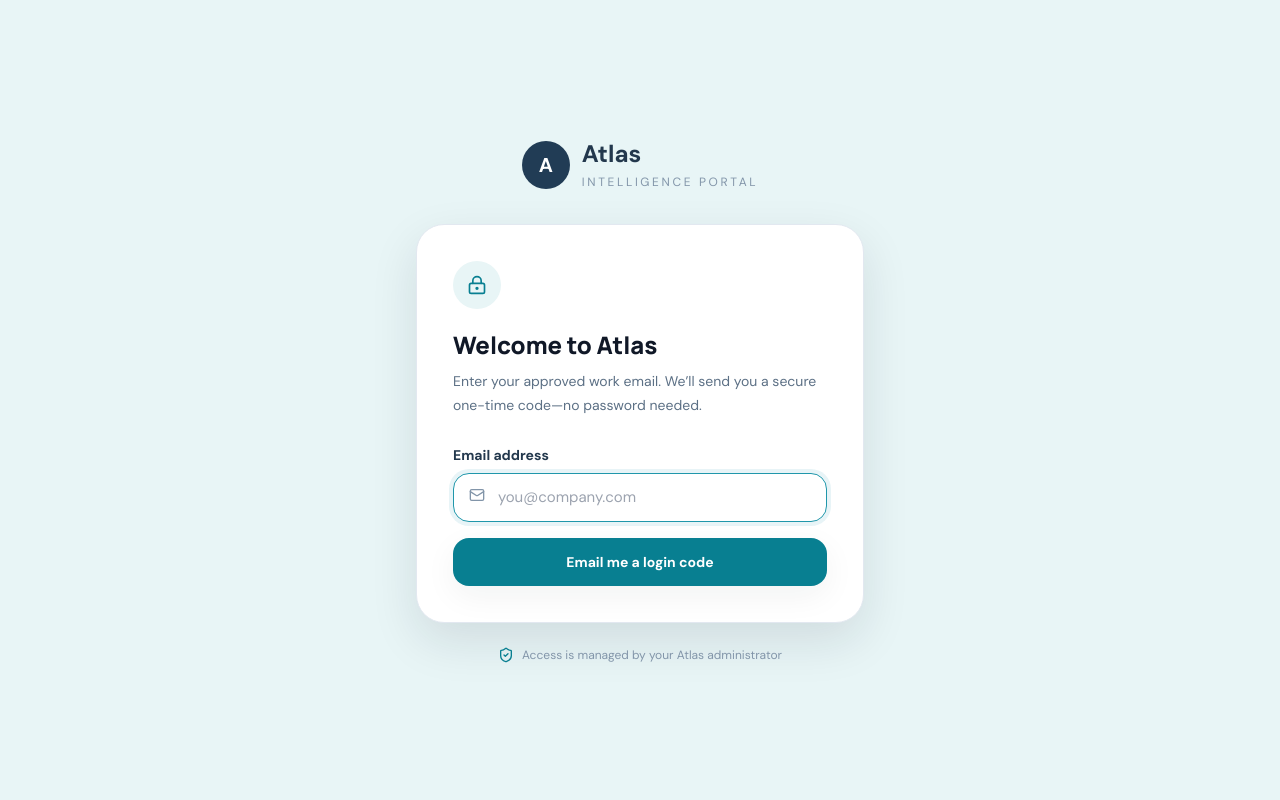
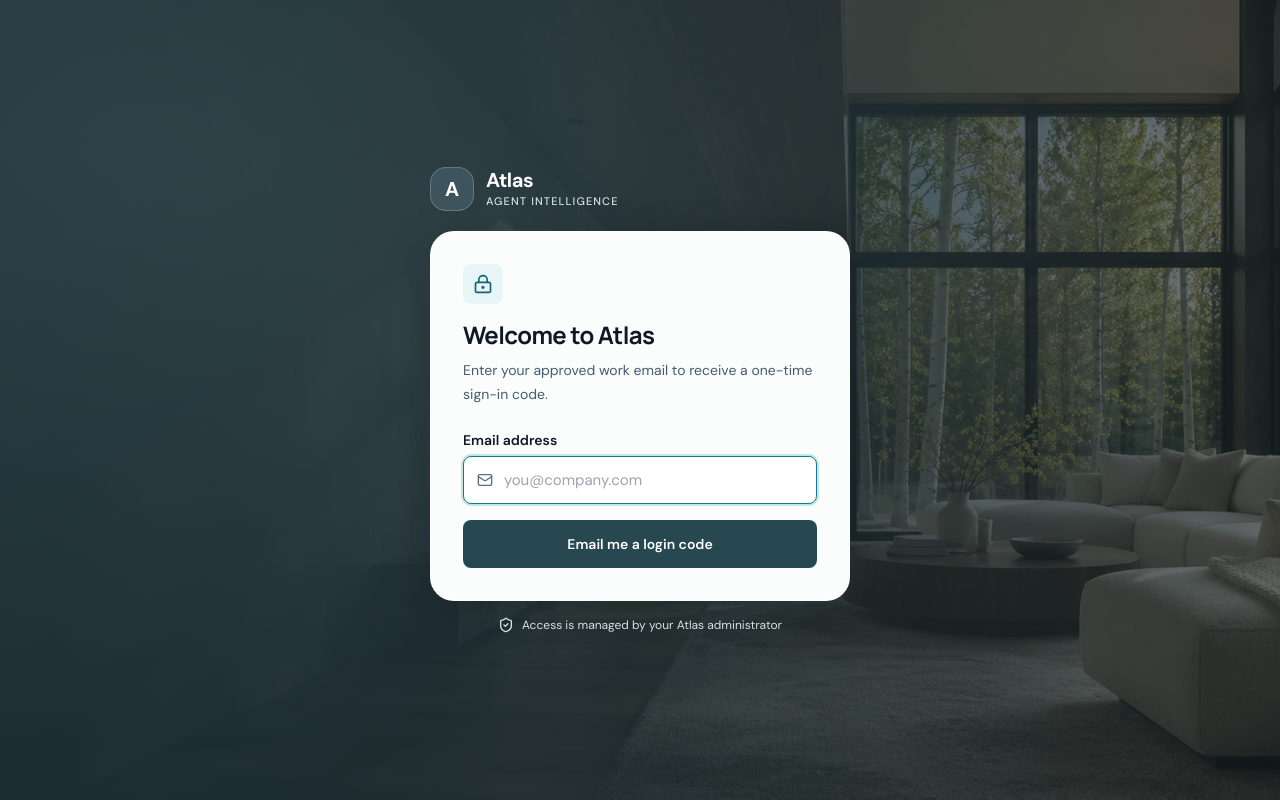
Before and after one commit to kunaal-gupta/Atlas-Portal-v1, a React (Vite) app in the folder frontend/: page / in a window 1280 px wide. Built offline with nearby package versions, Linux system fonts and the light colour scheme; no server answers.

Commit message:
Refine the Atlas login page styling

```diff
--- /dev/null
+++ b/frontend/src/components/auth/LoginPage.css
@@ -0,0 +1,28 @@
+.atlas-login {
+  position: relative;
+  isolation: isolate;
+  background-color: #1b2b30;
+  background-image: radial-gradient(ellipse at 12% 18%, #3d565f 0, transparent 65%),
+    linear-gradient(135deg, #23383f, #182428);
+}
+
+.atlas-login::before {
+  position: absolute;
+  z-index: -1;
+  inset: 0;
+  background: linear-gradient(90deg, #1b2b30 4%, rgb(27 43 48 / 80%) 44%, rgb(27 43 48 / 22%) 100%),
+    url('/images/atlas-architecture.webp') center 52% / cover no-repeat;
+  content: '';
+  opacity: 0.48;
+  pointer-events: none;
+}
+
+.atlas-login-card {
+  box-shadow: 0 18px 48px rgb(5 16 20 / 26%);
+}
+
+@media (max-width: 639px) {
+  .atlas-login::before {
+    opacity: 0.22;
+  }
+}
--- a/frontend/src/components/auth/LoginPage.tsx
+++ b/frontend/src/components/auth/LoginPage.tsx
@@ -1,5 +1,6 @@
 import { ArrowLeft, KeyRound, LoaderCircle, LockKeyhole, Mail, ShieldCheck } from 'lucide-react';
-import { useState } from 'react';
+import { useState, type FormEvent } from 'react';
+import './LoginPage.css';
 import { requestLoginCode, verifyLoginCode, type PortalUser } from '../../api/auth';
 
 export default function LoginPage({ onLogin }: { onLogin: (user: PortalUser) => void }) {
@@ -9,13 +10,13 @@ export default function LoginPage({ onLogin }: { onLogin: (user: PortalUser) =>
   const [busy, setBusy] = useState(false);
   const [error, setError] = useState('');
 
-  async function send(event: React.FormEvent) {
+  async function send(event: FormEvent<HTMLFormElement>) {
     event.preventDefault(); setBusy(true); setError('');
     try { await requestLoginCode(email); setStep('code'); }
     catch (reason) { setError(reason instanceof Error ? reason.message : 'Unable to send a code.'); }
     finally { setBusy(false); }
   }
-  async function verify(event: React.FormEvent) {
+  async function verify(event: FormEvent<HTMLFormElement>) {
     event.preventDefault(); setBusy(true); setError('');
     try {
       const session = await verifyLoginCode(email, code);
@@ -24,21 +25,67 @@ export default function LoginPage({ onLogin }: { onLogin: (user: PortalUser) =>
     finally { setBusy(false); }
   }
 
-  return <main className="portal-background relative grid min-h-screen place-items-center overflow-hidden bg-indigo-50 px-5 py-12 text-slate-800 dark:bg-slate-950 dark:text-slate-100">
-    <div className="relative w-full max-w-md">
-      <div className="mb-8 flex items-center justify-center gap-3"><span className="grid h-12 w-12 place-items-center rounded-2xl bg-[#213c55] text-xl font-extrabold text-white dark:bg-indigo-950 dark:text-indigo-200">A</span><div><strong className="block text-2xl">Atlas</strong><small className="uppercase tracking-[.22em] text-slate-400">Intelligence portal</small></div></div>
-      <section className="rounded-[28px] border border-slate-200 bg-white p-7 text-slate-800 shadow-lg dark:border-slate-700 dark:bg-slate-900 dark:text-slate-100 sm:p-9">
-        <span className="grid h-12 w-12 place-items-center rounded-2xl bg-indigo-50 text-indigo-600 dark:bg-indigo-950 dark:text-indigo-300">{step === 'email' ? <LockKeyhole className="h-5 w-5" /> : <KeyRound className="h-5 w-5" />}</span>
-        <h1 className="mt-5 text-2xl font-extrabold">{step === 'email' ? 'Welcome to Atlas' : 'Check your inbox'}</h1>
-        <p className="mt-2 text-sm leading-6 text-slate-500">{step === 'email' ? 'Enter your approved work email. We’ll send you a secure one-time code—no password needed.' : <>Enter the six-digit code sent to <strong className="text-slate-700 dark:text-slate-200">{email}</strong>. It expires in 10 minutes.</>}</p>
-        <form onSubmit={step === 'email' ? send : verify} className="mt-7 space-y-4">
-          {step === 'email' ? <label className="block"><span className="mb-2 block text-sm font-bold">Email address</span><span className="relative block"><Mail className="absolute left-4 top-3.5 h-4 w-4 text-slate-400" /><input autoFocus required type="email" autoComplete="email" value={email} onChange={event => setEmail(event.target.value)} placeholder="you@company.com" className="w-full rounded-xl border border-slate-300 bg-white dark:border-slate-600 dark:bg-slate-800 py-3 pl-11 pr-4 outline-none focus:border-indigo-500 focus:ring-4 focus:ring-indigo-500/10" /></span></label> : <label className="block"><span className="mb-2 block text-sm font-bold">One-time code</span><input autoFocus required inputMode="numeric" autoComplete="one-time-code" pattern="[0-9]{6}" maxLength={6} value={code} onChange={event => setCode(event.target.value.replace(/\D/g, ''))} placeholder="000000" className="w-full rounded-xl border border-slate-300 bg-white dark:border-slate-600 dark:bg-slate-800 px-4 py-3 text-center font-mono text-2xl font-bold tracking-[.35em] outline-none focus:border-indigo-500 focus:ring-4 focus:ring-indigo-500/10" /></label>}
-          {error && <p role="alert" className="rounded-xl bg-slate-50 px-4 py-3 text-sm font-semibold text-slate-700">{error}</p>}
-          <button disabled={busy || (step === 'code' && code.length !== 6)} className="flex w-full items-center justify-center gap-2 rounded-xl bg-indigo-600 px-4 py-3.5 text-sm font-bold text-white shadow-sm transition focus-visible:outline focus-visible:outline-2 focus-visible:outline-offset-2 focus-visible:outline-indigo-500 hover:bg-indigo-700 disabled:opacity-60">{busy && <LoaderCircle className="h-4 w-4 animate-spin" />}{step === 'email' ? 'Email me a login code' : 'Sign in securely'}</button>
-          {step === 'code' && <button type="button" onClick={() => { setStep('email'); setCode(''); setError(''); }} className="flex w-full items-center justify-center gap-2 py-1 text-sm font-bold text-slate-500 hover:text-indigo-600"><ArrowLeft className="h-4 w-4" /> Use another email</button>}
-        </form>
-      </section>
-      <p className="mt-6 flex items-center justify-center gap-2 text-xs text-slate-400"><ShieldCheck className="h-4 w-4 text-indigo-600 dark:text-indigo-400" /> Access is managed by your Atlas administrator</p>
-    </div>
-  </main>;
+  const field = 'min-h-12 w-full rounded-lg border border-slate-300 bg-white outline-none transition focus:border-indigo-600 focus:ring-2 focus:ring-indigo-600/20 dark:border-slate-600 dark:bg-slate-950';
+  const isEmailStep = step === 'email';
+
+  return (
+    <main className="atlas-login grid min-h-dvh place-items-center px-4 py-8 text-slate-950 dark:text-slate-100 sm:px-6 sm:py-12">
+      <div className="relative w-full max-w-[420px]">
+        <div className="mb-5 flex items-center gap-3 text-white">
+          <span aria-hidden="true" className="grid h-11 w-11 place-items-center rounded-xl border border-white/20 bg-[#3e545c] text-xl font-bold">A</span>
+          <div>
+            <strong className="block text-xl leading-tight tracking-tight">Atlas</strong>
+            <span className="block text-[11px] font-medium uppercase tracking-widest text-[#d4e0e2]">Agent Intelligence</span>
+          </div>
+        </div>
+
+        <section aria-labelledby="login-title" className="atlas-login-card rounded-2xl border border-white/60 bg-[#fbfcfc] p-6 dark:border-slate-700 dark:bg-slate-900 sm:p-8">
+          <span aria-hidden="true" className="grid h-10 w-10 place-items-center rounded-lg bg-indigo-50 text-indigo-700 dark:bg-indigo-950 dark:text-indigo-300">
+            {isEmailStep ? <LockKeyhole className="h-5 w-5" /> : <KeyRound className="h-5 w-5" />}
+          </span>
+          <h1 id="login-title" className="mt-4 text-2xl font-bold leading-tight tracking-tight">
+            {isEmailStep ? 'Welcome to Atlas' : 'Check your inbox'}
+          </h1>
+          <p className="mt-2 break-words text-sm leading-6 text-slate-600 dark:text-slate-300">
+            {isEmailStep ? 'Enter your approved work email to receive a one-time sign-in code.'
+              : <>Enter the six-digit code sent to <strong className="text-slate-900 dark:text-white">{email}</strong>. It expires in 10 minutes.</>}
+          </p>
+
+          <form onSubmit={isEmailStep ? send : verify} aria-busy={busy} className="mt-6 space-y-4">
+            {isEmailStep ? (
+              <label className="block">
+                <span className="mb-1.5 block text-sm font-semibold">Email address</span>
+                <span className="relative block">
+                  <Mail aria-hidden="true" className="pointer-events-none absolute left-3.5 top-4 h-4 w-4 text-slate-500" />
+                  <input key="email" autoFocus required type="email" autoComplete="email" value={email}
+                    onChange={event => setEmail(event.target.value)} placeholder="you@company.com" className={`${field} pl-10 pr-3`} />
+                </span>
+              </label>
+            ) : (
+              <label className="block">
+                <span className="mb-1.5 block text-sm font-semibold">One-time code</span>
+                <input key="code" autoFocus required inputMode="numeric" autoComplete="one-time-code" pattern="[0-9]{6}" maxLength={6} value={code}
+                  onChange={event => setCode(event.target.value.replace(/\D/g, ''))} placeholder="000000"
+                  className={`${field} px-3 text-center font-mono text-xl font-semibold tracking-[.3em]`} />
+              </label>
+            )}
+            {error && <p role="alert" className="rounded-lg border border-red-200 bg-red-50 px-3 py-2 text-sm text-red-800 dark:border-red-900 dark:bg-red-950 dark:text-red-200">{error}</p>}
+            <button disabled={busy || (!isEmailStep && code.length !== 6)}
+              className="flex min-h-12 w-full items-center justify-center gap-2 rounded-lg bg-[#274850] px-4 text-sm font-semibold text-white transition hover:bg-[#1f3940] disabled:opacity-60">
+              {busy && <LoaderCircle aria-hidden="true" className="h-4 w-4 animate-spin" />}
+              {busy ? (isEmailStep ? 'Sending code…' : 'Signing in…') : isEmailStep ? 'Email me a login code' : 'Sign in securely'}
+            </button>
+            {!isEmailStep && <button type="button" onClick={() => { setStep('email'); setCode(''); setError(''); }}
+              className="flex min-h-9 w-full items-center justify-center gap-2 text-sm font-semibold text-slate-600 hover:text-indigo-700 dark:text-slate-300 dark:hover:text-indigo-300">
+              <ArrowLeft aria-hidden="true" className="h-4 w-4" />Use another email
+            </button>}
+          </form>
+        </section>
+
+        <p className="mt-4 flex items-center justify-center gap-2 text-xs text-[#d4e0e2]">
+          <ShieldCheck aria-hidden="true" className="h-4 w-4 shrink-0" />Access is managed by your Atlas administrator
+        </p>
+      </div>
+    </main>
+  );
 }
```
